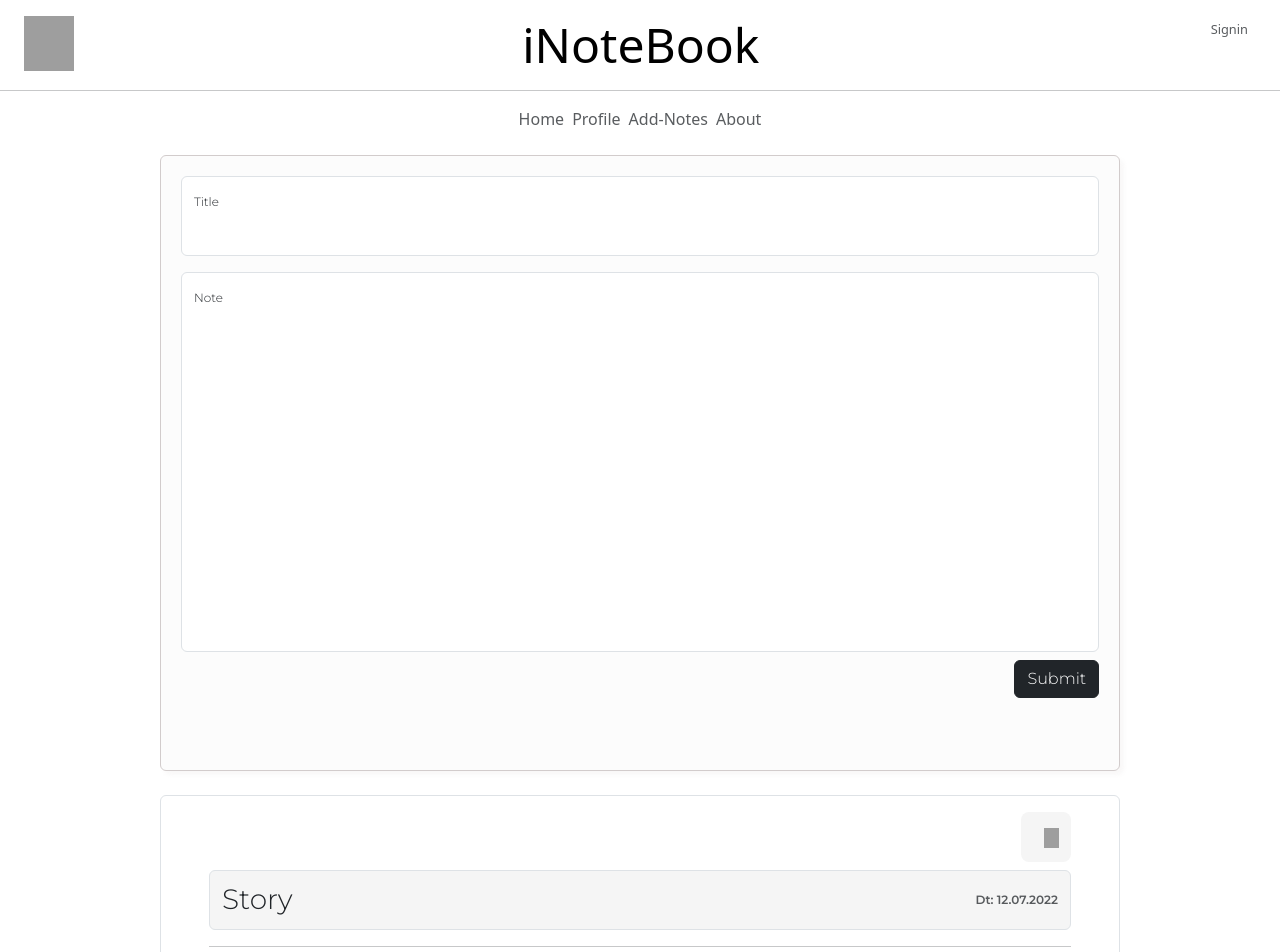
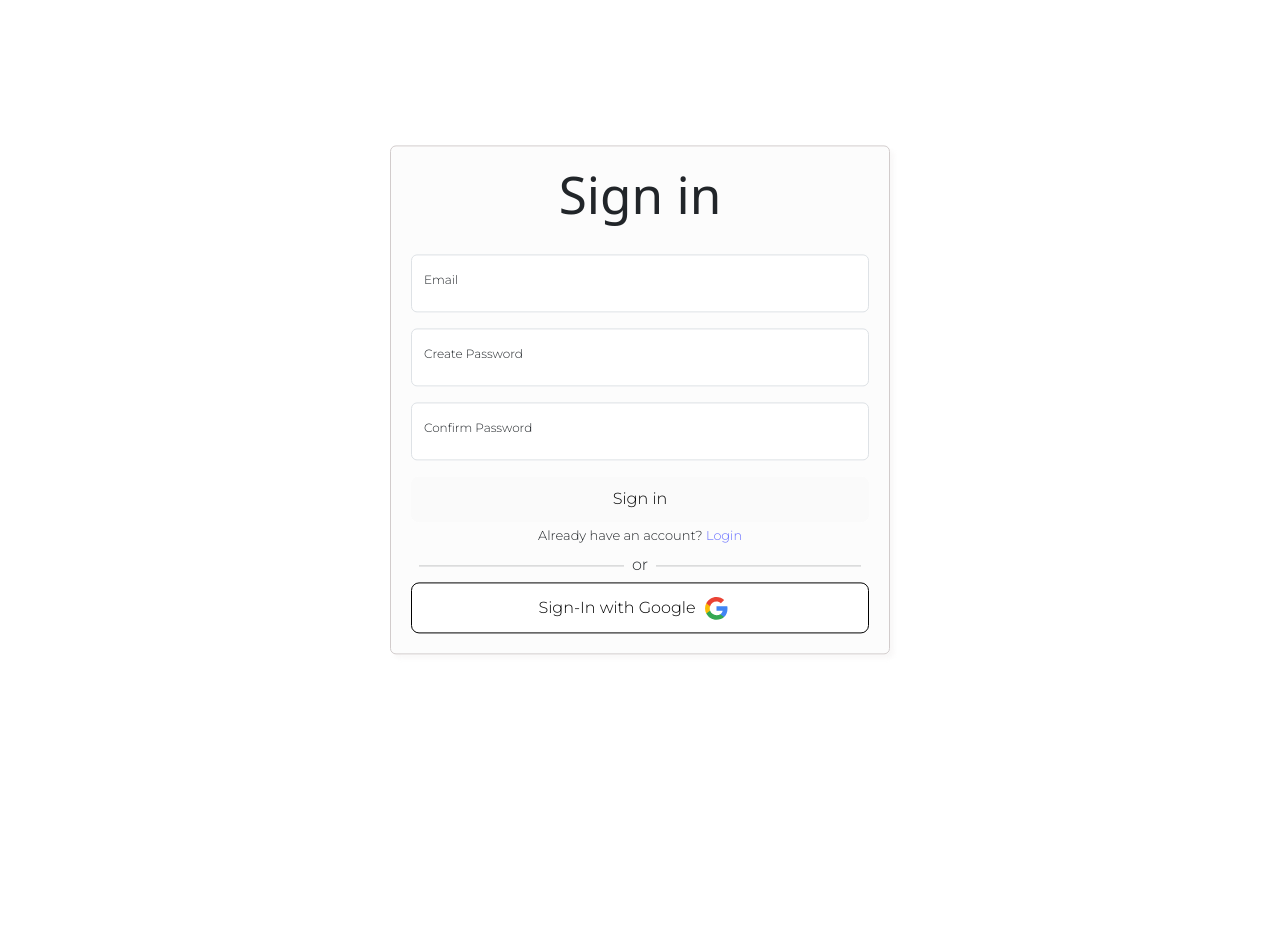
Before and after one commit to abhinab-choudhury/iNoteBook, a React (Vite) app in the folder client/: page /signin in a window 1280 px wide. Shown: the top 952 px of the page. After the commit the page ends 800 px from the top, so only its background shows below. Built offline with nearby package versions, Linux system fonts and the light colour scheme; grey boxes are pictures that could not be loaded.

Commit message:
Styling Improved
Removed Typos and Updated the Signin Signup Form

```diff
--- a/client/src/App.jsx
+++ b/client/src/App.jsx
@@ -1,10 +1,20 @@
-import React from 'react'
-import Index from './index'
+import { BrowserRouter, Routes, Route } from "react-router-dom"
+import Home from './components/Home/Home'
+import Signin from './components/Signin/Signin'
+import Login from './components/Login/Login'
+
 
 export default function App() {
   return (
     <div>
-      <Index />
+      <BrowserRouter>
+        <Routes>
+          <Route exact path='/' element={<Home />} />
+          <Route exact path='/signin' element={<Signin />} />
+          <Route exact path='/login' element={<Login />} />
+          <Route exact path='*' element={<Home />} />
+        </Routes>
+      </BrowserRouter>
     </div>
   )
 }
--- a/client/src/components/Form/Form.css
+++ b/client/src/components/Form/Form.css
@@ -1,11 +1,10 @@
-
-.input-form{
+.input-form {
   position: relative;
   font-size: medium;
   width: 75%;
-  height: 77vh;
+  height: 80%;
   border: 1.5px solid #d2cccc;
-  border-radius:5px;
+  border-radius: 5px;
   box-shadow: 4px 4px 4px #d2cccc24;
   resize: "none";
   padding: 20px;
--- a/client/src/components/Form/Form.jsx
+++ b/client/src/components/Form/Form.jsx
@@ -5,7 +5,7 @@ export default function Form() {
   return (
     <div className='d-flex justify-content-center inputfield'>
       <div className='input-form rounded m-2'>
-        <form action="post w-100">
+        <form action="post">
           <div className="form-floating mb-3">
             <input type="text" className="form-control" id="floatingInput" placeholder="Title" style={{ height: "80px", resize: "none" }} />
             <label htmlFor="floatingInput">Title</label>
@@ -15,7 +15,7 @@ export default function Form() {
             <label htmlFor="floatingTextarea">Note</label>
           </div>
           <div>
-            <button type="submit" className="d-flex justify-content-end btn btn-dark ms-auto my-2">Submit</button>
+            <button type="submit" className="d-flex justify-content-end btn btn-dark ms-auto mt-4">Submit</button>
           </div>
         </form>
       </div>
--- a/client/src/components/Header/Header.jsx
+++ b/client/src/components/Header/Header.jsx
@@ -1,5 +1,4 @@
-import React from 'react'
-import { Outlet, Link } from "react-router-dom";
+import { Link } from "react-router-dom";
 import './Header.css'
 import Navbar from './Navbar'
 
@@ -9,10 +8,10 @@ export default function header() {
       <div className='d-flex text my-3 mx-2 justify-content-between'>
         <img className='mx-3' width="55" height="55" src="https://img.icons8.com/cotton/64/cloud-document.png" alt="cloud-document" />
         <div>
-          <Link to='/iNotebook' className='d-inline display-5' style={{ color: "black" }}>iNoteBook</Link>
+          <Link to='/' className='d-inline display-5' style={{ color: "black" }}>iNoteBook</Link>
         </div>
         <div className='d-inline header-sigin text-muted mx-4'>
-          <Link to='/iNoteBook/signin' className='link text-muted' >Signin</Link>
+          <Link to='/signin' className='link text-muted'>Signin</Link>
         </div>
       </div>
       <Navbar />
--- a/client/src/components/Home/Home.css
+++ b/client/src/components/Home/Home.css
@@ -1,9 +1,11 @@
 @import url('https://fonts.googleapis.com/css2?family=Montserrat:wght@300;600&display=swap');
 
-form,.note{
+form,
+.note {
   font-family: 'Montserrat', sans-serif;
 }
-.note{
+
+.note {
   font-size: 18px;
 }
 
@@ -11,10 +13,12 @@ label {
   font-size: 12px;
 }
 
+.delete-btn>img {
+  margin-left: 5px;
+}
+
 .delete-btn {
   background-color: whitesmoke;
-  width: 50px;
-  height: 50px;
 }
 
 .delete-btn:hover {
--- a/client/src/components/Home/Home.jsx
+++ b/client/src/components/Home/Home.jsx
@@ -1,9 +1,8 @@
-import React from 'react'
+import './Home.css'
+import del_btn from '../../assets/icons/filled-trash.png'
 import Header from '../Header/Header'
-import './Home.css'
 import Footer from '../Footer/Footer'
 import Form from '../Form/Form'
-import Login from '../Login/Login'
 
 export default function index() {
   return (
@@ -12,8 +11,8 @@ export default function index() {
       <Form />
       <div className='note border rounded px-5 py-3 m-3 w-75 ms-auto me-auto'>
         <div className='d-flex justify-content-end'>
-          <button className="delete-btn">
-            <img width="20" height="20" src="https://img.icons8.com/pulsar-line/48/filled-trash.png" alt="filled-trash" />
+          <button className="delete-btn d-flex justify-content-center border border-0">
+            <img width="30" height="30" src={del_btn} alt="filled-trash" />
           </button>
         </div>
         <span className='d-flex note-title p-1 my-2 border rounded '>
@@ -53,12 +52,12 @@ export default function index() {
           Filled with wonder and gratitude, Elara left the tower, carrying the book of tales. She returned to her village, sharing the stories and inspiring others to embrace curiosity,
           reminding them that within every heart lies the key to extraordinary adventures.
         </p>
-      </div>
+      </div >
       <div className='note border rounded p-5 py-3 m-3 w-75 ms-auto me-auto'>
 
         <div className='d-flex justify-content-end'>
-          <button className="delete-btn">
-            <img width="20" height="20" src="https://img.icons8.com/pulsar-line/48/filled-trash.png" alt="filled-trash" />
+          <button className="delete-btn d-flex justify-content-center border border-0">
+            <img width="30" height="30" src={del_btn} alt="filled-trash" />
           </button>
         </div>
 
--- a/client/src/components/Login/Login.jsx
+++ b/client/src/components/Login/Login.jsx
@@ -1,5 +1,6 @@
-import React from 'react'
 import './Login.css'
+import Google from './../../assets/icons/Google__G__logo.svg'
+import { Link } from 'react-router-dom'
 
 export default function Login() {
   return (
@@ -23,17 +24,20 @@ export default function Login() {
           <div className='d-flex justify-content-center my-1' style={{ fontSize: 'small' }}>
             <div className='text-mutted'>Forgot Password?</div>
           </div>
+          <div className='d-flex justify-content-center my-1' style={{ fontSize: 'small' }}>
+            <div className='text-mutted'>Don&apos;t have an Account,<Link to='/signin'>Sign in</Link></div>
+          </div>
           <div className='d-flex'>
-            <hr className='mx-2' style={{ width: "45%" }} /> or <hr className='mx-2' style={{ width: "45%" }} />
+            <hr className='mx-2' style={{ width: "45%" }} /> <span className='mt-1'>or</span> <hr className='mx-2' style={{ width: "45%" }} />
           </div>
           <div className='d-flex justify-content-center'>
             <button type="submit" className="bg-white w-100 text-black" style={{ border: "1px solid black" }}>
               Login with Google
-              <img className='mx-2' width="30" height="30" src="https://img.icons8.com/ios-filled/50/google-logo.png" alt="google-logo" />
+              <img className='mx-2' width="30" height="30" src={Google} alt="google-logo" />
             </button>
           </div>
-        </form >
-      </div >
-    </div >
+        </form>
+      </div>
+    </div>
   )
 }
--- a/client/src/components/Signin/Signup.jsx
+++ b/client/src/components/Signin/Signin.jsx
@@ -1,12 +1,13 @@
-import React from 'react'
-import './Signup.css'
+import './Signin.css'
+import Google from './../../assets/icons/Google__G__logo.svg'
+import { Link } from 'react-router-dom'
 
 export default function Signin() {
   return (
     <div className='signin'>
       <div className='input-form rounded m-2 signin-form'>
         <div className='d-flex justify-content-center'>
-          <h1>Signin</h1>
+          <h1>Sign in</h1>
         </div>
         <form action="post" >
           <div className="form-floating mb-3 mt-4">
@@ -22,22 +23,22 @@ export default function Signin() {
             <label htmlFor="floatingInput">Confirm Password</label>
           </div>
           <div className='d-flex justify-content-center'>
-            <button type="submit" className="n-dark w-100">signin</button>
+            <button type="submit" className="n-dark w-100">Sign in</button>
           </div>
           <div className='d-flex justify-content-center my-1' style={{ fontSize: 'small' }}>
-            <div className='text-mutted'>Don't have an account? Signup</div>
+            <div className='text-mutted'>Already have an account? <Link to='/login'>Login</Link></div>
           </div>
           <div className='d-flex'>
-            <hr className='mx-2' style={{ width: "45%" }} /> or <hr className='mx-2' style={{ width: "45%" }} />
+            <hr className='mx-2' style={{ width: "45%" }} /> <span className='mt-1'>or</span> <hr className='mx-2' style={{ width: "45%" }} />
           </div>
           <div className='d-flex justify-content-center'>
             <button type="submit" className="bg-white w-100 text-black" style={{ border: "1px solid black" }}>
-              Login with Google
-              <img className='mx-2' width="30" height="30" src="https://img.icons8.com/ios-filled/50/google-logo.png" alt="google-logo" />
+              Sign-In with Google
+              <img className='mx-2' width="30" height="30" src={Google} alt="google-logo" />
             </button>
           </div>
-        </form >
-      </div >
-    </div >
+        </form>
+      </div>
+    </div>
   )
 }
--- a/client/src/index.jsx
+++ /dev/null
@@ -1,21 +0,0 @@
-import { BrowserRouter, Routes, Route } from "react-router-dom"
-import Home from './components/Home/Home'
-import Signin from './components/Signin/Signup'
-import Login from './components/Login/Login'
-
-export default function Index() {
-  return (
-    <div>
-      <BrowserRouter>
-        <Routes>
-          <Route path='/' element={<Home />} >
-            <Route index element={<Home />} />
-            <Route Path='signin' element={<Signin />} />
-            <Route path='login' element={<Login />} />
-            <Route path='*' element={<p>Path not resolved</p>} />
-          </Route>
-        </Routes>
-      </BrowserRouter>
-    </div>
-  )
-}
```
Also changed, not shown: client/src/assets/icons/Google__G__logo.svg (added), client/src/assets/icons/filled-trash.png (added), client/src/components/Signin/Signin.css (renamed from client/src/components/Signin/Signup.css).
